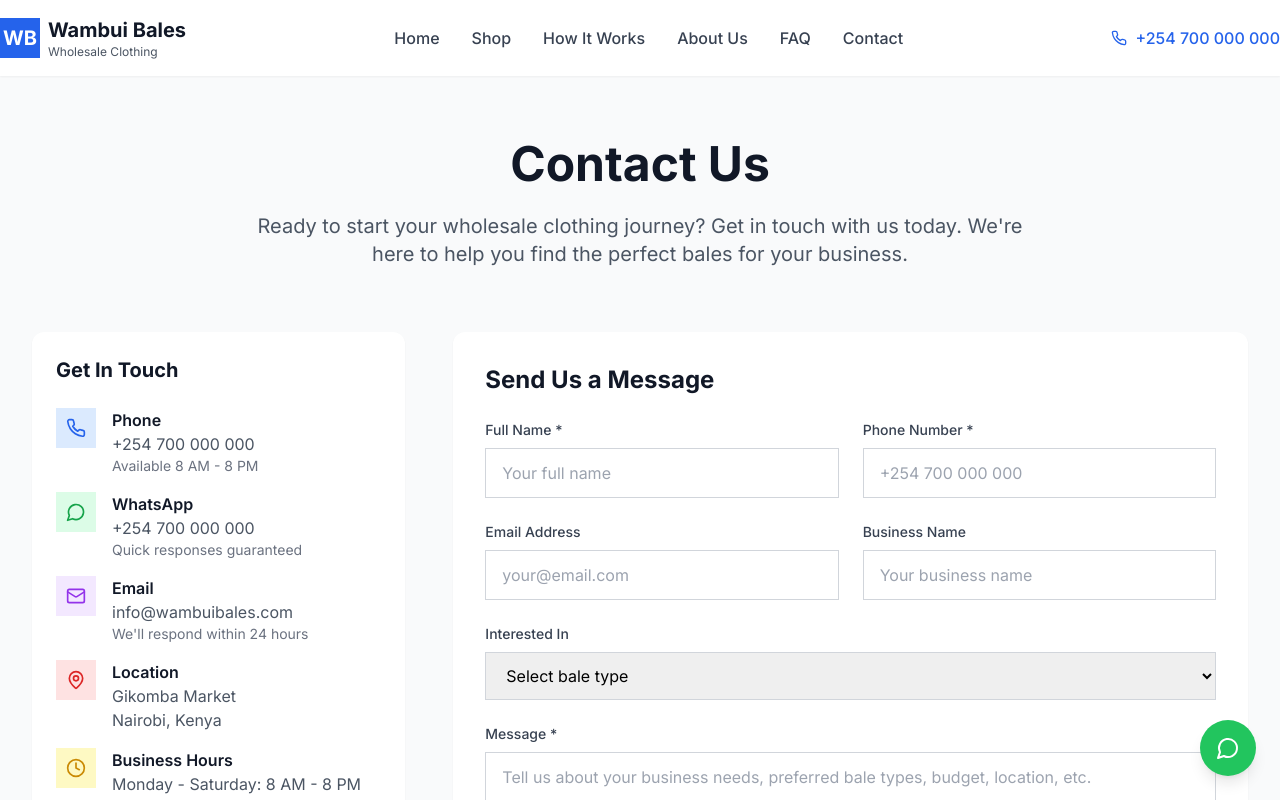
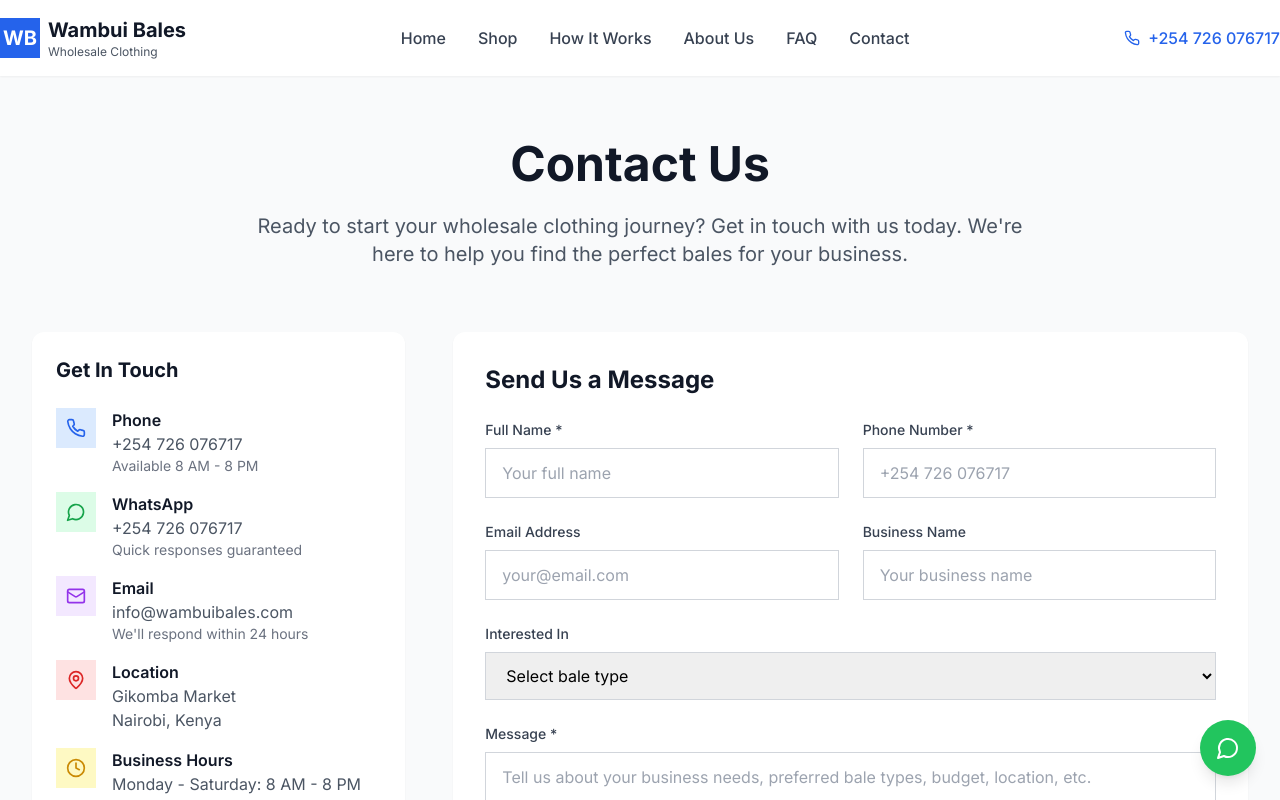
Before and after one commit to Petedarkpete/wambui-bale, a Next.js app: page /contact in a window 1280 px wide. Shown: the top 800 px of the page. Built offline with nearby package versions, Linux system fonts and the light colour scheme.

Commit message:
changing numbers

```diff
--- a/app/components/Footer.tsx
+++ b/app/components/Footer.tsx
@@ -59,7 +59,7 @@ export default function Footer() {
             <div className="space-y-3">
               <div className="flex items-center space-x-3">
                 <Phone className="w-4 h-4 text-blue-400" />
-                <span className="text-gray-400">+254 700 000 000</span>
+                <span className="text-gray-400">+254 726 076717</span>
               </div>
               <div className="flex items-center space-x-3">
                 <Mail className="w-4 h-4 text-blue-400" />
--- a/app/components/Header.tsx
+++ b/app/components/Header.tsx
@@ -51,7 +51,7 @@ export default function Header() {
               className="hidden sm:flex items-center space-x-2 text-blue-600 hover:text-blue-700"
             >
               <Phone className="w-4 h-4" />
-              <span className="font-medium">+254 700 000 000</span>
+              <span className="font-medium">+254 726 076717</span>
             </a>
 
             <button
@@ -78,11 +78,11 @@ export default function Header() {
                 </Link>
               ))}
               <a
-                href="tel:+254700000000"
+                href="tel:+254726076717"
                 className="flex items-center space-x-2 text-blue-600 py-2"
               >
                 <Phone className="w-4 h-4" />
-                <span className="font-medium">+254 700 000 000</span>
+                <span className="font-medium">+254 726 076717</span>
               </a>
             </nav>
           </div>
--- a/app/components/WhatsAppButton.tsx
+++ b/app/components/WhatsAppButton.tsx
@@ -3,7 +3,7 @@
 import { MessageCircle } from 'lucide-react'
 
 export default function WhatsAppButton() {
-  const whatsappNumber = "+254700000000"
+  const whatsappNumber = "+254726076717"
   const message = "Hi! I'm interested in your clothing bales. Can you help me?"
 
   const handleWhatsAppClick = () => {
--- a/app/contact/page.tsx
+++ b/app/contact/page.tsx
@@ -25,7 +25,7 @@ Interested in: ${formData.baleType}
 
 Message: ${formData.message}`
 
-    const whatsappUrl = `https://wa.me/254700000000?text=${encodeURIComponent(message)}`
+    const whatsappUrl = `https://wa.me/254726076717?text=${encodeURIComponent(message)}`
     window.open(whatsappUrl, '_blank')
   }
 
@@ -63,7 +63,7 @@ Message: ${formData.message}`
                   </div>
                   <div>
                     <h4 className="font-semibold text-gray-900">Phone</h4>
-                    <p className="text-gray-600">+254 700 000 000</p>
+                    <p className="text-gray-600">+254 726 076717</p>
                     <p className="text-sm text-gray-500">Available 8 AM - 8 PM</p>
                   </div>
                 </div>
@@ -74,7 +74,7 @@ Message: ${formData.message}`
                   </div>
                   <div>
                     <h4 className="font-semibold text-gray-900">WhatsApp</h4>
-                    <p className="text-gray-600">+254 700 000 000</p>
+                    <p className="text-gray-600">+254 726 076717</p>
                     <p className="text-sm text-gray-500">Quick responses guaranteed</p>
                   </div>
                 </div>
@@ -119,14 +119,14 @@ Message: ${formData.message}`
               <h3 className="text-xl font-bold text-gray-900 mb-4">Quick Actions</h3>
               <div className="space-y-3">
                 <a
-                  href="tel:+254700000000"
+                  href="tel:+254726076717"
                   className="w-full bg-blue-600 hover:bg-blue-700 text-white font-semibold py-3 px-4 rounded-lg transition-colors flex items-center justify-center"
                 >
                   <Phone className="mr-2 w-5 h-5" />
                   Call Now
                 </a>
                 <a
-                  href="https://wa.me/254700000000?text=Hi! I'd like to inquire about your clothing bales"
+                  href="https://wa.me/254726076717?text=Hi! I'd like to inquire about your clothing bales"
                   className="w-full bg-green-500 hover:bg-green-600 text-white font-semibold py-3 px-4 rounded-lg transition-colors flex items-center justify-center"
                 >
                   <MessageCircle className="mr-2 w-5 h-5" />
@@ -171,7 +171,7 @@ Message: ${formData.message}`
                       value={formData.phone}
                       onChange={handleChange}
                       className="w-full px-4 py-3 border border-gray-300 rounded-lg focus:ring-2 focus:ring-blue-500 focus:border-transparent"
-                      placeholder="+254 700 000 000"
+                      placeholder="+254 726 076717"
                     />
                   </div>
                 </div>
--- a/app/faq/page.tsx
+++ b/app/faq/page.tsx
@@ -26,7 +26,7 @@ const faqs = [
     questions: [
       {
         question: "How do I place an order?",
-        answer: "You can place an order by calling us at +254 700 000 000 or messaging us on WhatsApp. Tell us what type of bales you need, and we'll guide you through the process and provide current availability and pricing."
+        answer: "You can place an order by calling us at +254 726 076717 or messaging us on WhatsApp. Tell us what type of bales you need, and we'll guide you through the process and provide current availability and pricing."
       },
       {
         question: "What payment methods do you accept?",
@@ -181,14 +181,14 @@ export default function FAQ() {
           </p>
           <div className="flex flex-col sm:flex-row gap-4 justify-center">
             <a
-              href="tel:+254700000000"
+              href="tel:+254726076717"
               className="bg-white text-blue-600 hover:bg-gray-100 font-semibold py-3 px-6 rounded-lg transition-colors inline-flex items-center justify-center"
             >
               <Phone className="mr-2 w-5 h-5" />
-              Call: +254 700 000 000
+              Call: +254 726 076717
             </a>
             <a
-              href="https://wa.me/254700000000?text=Hi! I have a question about your clothing bales"
+              href="https://wa.me/254726076717?text=Hi! I have a question about your clothing bales"
               className="bg-green-500 hover:bg-green-600 text-white font-semibold py-3 px-6 rounded-lg transition-colors inline-flex items-center justify-center"
             >
               <MessageCircle className="mr-2 w-5 h-5" />
--- a/app/how-it-works/page.tsx
+++ b/app/how-it-works/page.tsx
@@ -7,7 +7,7 @@ export default function HowItWorks() {
       title: "Contact Us",
       description: "Call or WhatsApp us to discuss your needs. Tell us what type of bales you're looking for and your budget.",
       details: [
-        "Call +254 700 000 000",
+        "Call +254 726 076717",
         "WhatsApp for instant response",
         "Discuss your specific requirements",
         "Get personalized recommendations"
--- a/app/shop/page.tsx
+++ b/app/shop/page.tsx
@@ -92,7 +92,7 @@ export default function Shop() {
 
   const handleOrderClick = (bale: typeof bales[0]) => {
     const message = `Hi! I'm interested in ordering the ${bale.name} bale for KSh ${bale.price.toLocaleString()}. Can you provide more details?`
-    const whatsappUrl = `https://wa.me/254700000000?text=${encodeURIComponent(message)}`
+    const whatsappUrl = `https://wa.me/254726076717?text=${encodeURIComponent(message)}`
     window.open(whatsappUrl, '_blank')
   }
 
```
